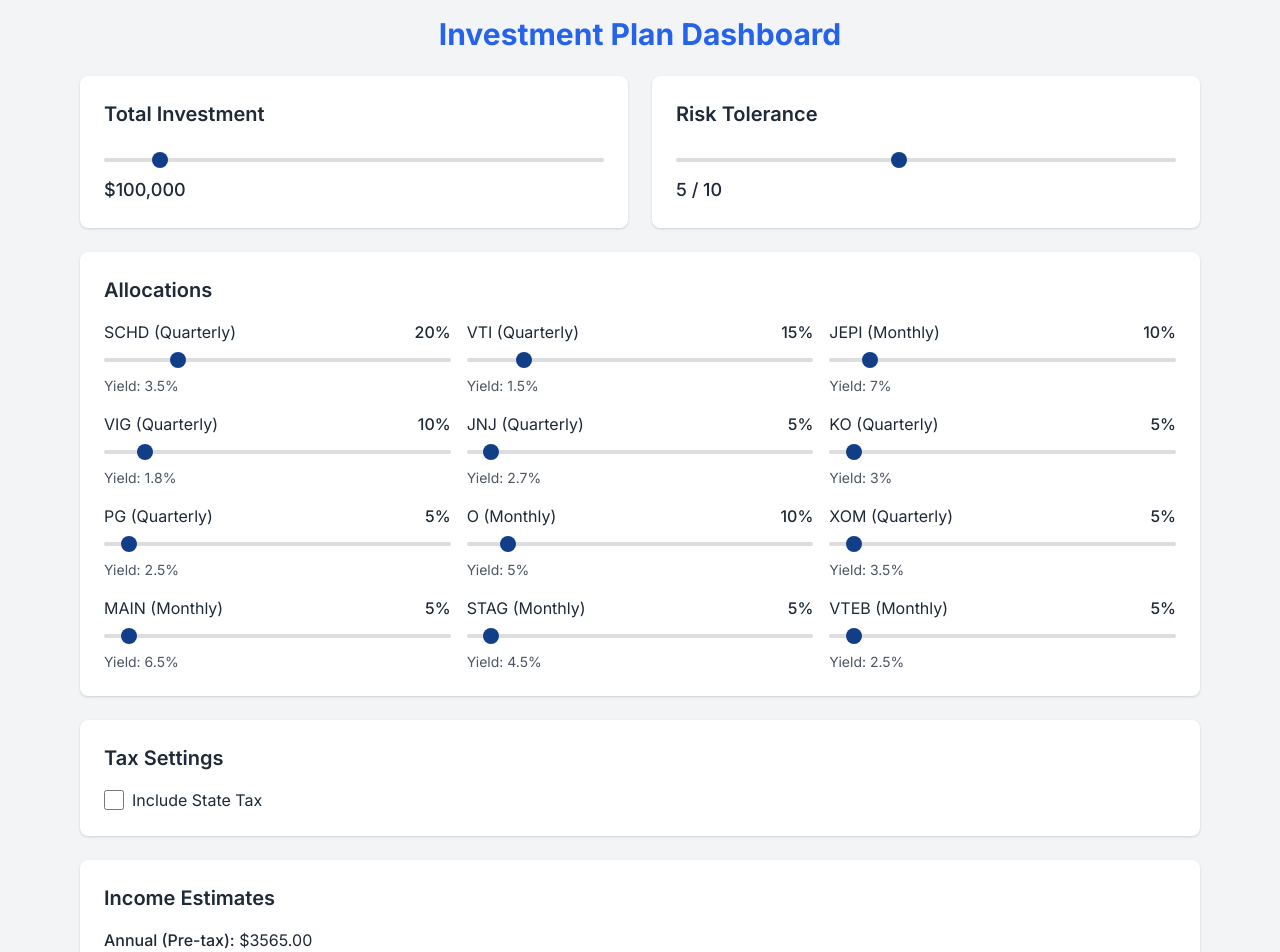
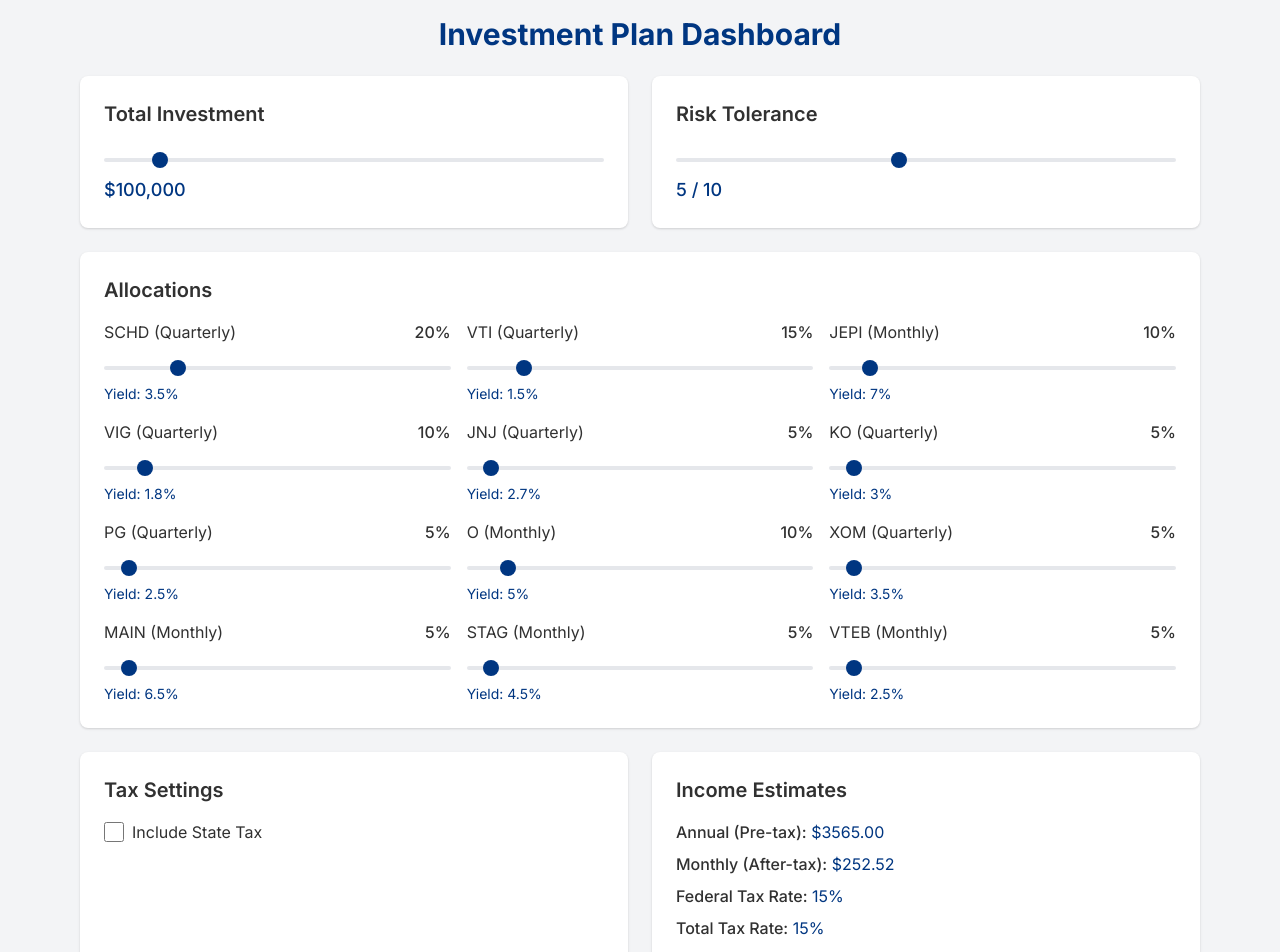
Before and after one commit to vmyazin/invest-planner, a React (Create React App) app: page / in a window 1280 px wide. Shown: the top 952 px of the page. Built offline with nearby package versions, Linux system fonts and the light colour scheme.

Commit message:
Update UI

```diff
--- a/src/App.js
+++ b/src/App.js
@@ -60,11 +60,12 @@
 
   return (
     <div className="p-4 max-w-6xl mx-auto bg-gray-100">
-      <h1 className="text-3xl font-bold mb-6 text-center text-blue-600">Investment Plan Dashboard</h1>
+      <h1 className="text-3xl font-bold mb-6 text-center text-primary">Investment Plan Dashboard</h1>
 
       <div className="grid grid-cols-1 md:grid-cols-2 gap-6">
         <div className="bg-white p-6 rounded-lg shadow">
-          <h2 className="text-xl font-semibold mb-4">Total Investment</h2>
+          <h2 className="text-xl font-semibold mb-4 text-secondary">Total Investment</h2>
+          <div className="slider-container">
             <input
               type="range"
               min="1000"
@@ -73,11 +74,13 @@
               onChange={(e) => setTotalInvestment(Number(e.target.value))}
               className="w-full"
             />
-          <p className="mt-2 text-lg font-medium">${totalInvestment.toLocaleString()}</p>
+          </div>
+          <p className="mt-2 text-lg font-medium text-primary">${totalInvestment.toLocaleString()}</p>
         </div>
 
         <div className="bg-white p-6 rounded-lg shadow">
-          <h2 className="text-xl font-semibold mb-4">Risk Tolerance</h2>
+          <h2 className="text-xl font-semibold mb-4 text-secondary">Risk Tolerance</h2>
+          <div className="slider-container">
             <input
               type="range"
               min="1"
@@ -86,19 +89,21 @@
               onChange={(e) => setRiskTolerance(Number(e.target.value))}
               className="w-full"
             />
-          <p className="mt-2 text-lg font-medium">{riskTolerance} / 10</p>
+          </div>
+          <p className="mt-2 text-lg font-medium text-primary">{riskTolerance} / 10</p>
         </div>
       </div>
 
       <div className="bg-white p-6 rounded-lg shadow mt-6">
-        <h2 className="text-xl font-semibold mb-4">Allocations</h2>
+        <h2 className="text-xl font-semibold mb-4 text-secondary">Allocations</h2>
         <div className="grid grid-cols-1 md:grid-cols-2 lg:grid-cols-3 gap-4">
           {Object.entries(allocations).map(([symbol, value]) => (
             <div key={symbol} className="space-y-2">
-              <label className="flex justify-between">
+              <label className="flex justify-between text-secondary">
                 <span>{symbol} ({paymentFrequency[symbol]})</span>
                 <span className="font-medium">{value}%</span>
               </label>
+              <div className="slider-container">
                 <input
                   type="range"
                   min="0"
@@ -107,51 +112,56 @@
                   onChange={(e) => handleAllocationChange(symbol, e.target.value)}
                   className="w-full"
                 />
-              <p className="text-sm text-gray-600">Yield: {yields[symbol]}%</p>
+              </div>
+              <p className="text-sm text-primary">Yield: {yields[symbol]}%</p>
             </div>
           ))}
         </div>
       </div>
 
+      <div className="grid grid-cols-1 md:grid-cols-2 gap-6">
+
         <div className="bg-white p-6 rounded-lg shadow mt-6">
-        <h2 className="text-xl font-semibold mb-4">Tax Settings</h2>
+          <h2 className="text-xl font-semibold mb-4 text-secondary">Tax Settings</h2>
           <div className="flex items-center space-x-2">
             <input
               type="checkbox"
               checked={includeStateTax}
               onChange={(e) => setIncludeStateTax(e.target.checked)}
-            className="form-checkbox h-5 w-5 text-blue-600"
+              className="form-checkbox h-5 w-5 text-accent"
             />
-          <label>Include State Tax</label>
+            <label className="text-secondary">Include State Tax</label>
           </div>
           {includeStateTax && (
             <div className="mt-4">
-            <label>State Tax Rate: {stateTaxRate}%</label>
+              <label className="text-secondary">State Tax Rate: {stateTaxRate}%</label>
               <input
                 type="range"
                 min="0"
                 max="15"
                 value={stateTaxRate}
                 onChange={(e) => setStateTaxRate(Number(e.target.value))}
-              className="w-full mt-2"
+                className="w-full mt-2 accent-accent"
               />
             </div>
           )}
         </div>
 
         <div className="bg-white p-6 rounded-lg shadow mt-6">
-        <h2 className="text-xl font-semibold mb-4">Income Estimates</h2>
-        <div className="space-y-2">
-          <p><span className="font-medium">Annual (Pre-tax):</span> ${annualIncome.toFixed(2)}</p>
-          <p><span className="font-medium">Monthly (After-tax):</span> ${monthlyIncome.toFixed(2)}</p>
-          <p><span className="font-medium">Federal Tax Rate:</span> {federalTaxRate}%</p>
-          {includeStateTax && <p><span className="font-medium">State Tax Rate:</span> {stateTaxRate}%</p>}
-          <p><span className="font-medium">Total Tax Rate:</span> {includeStateTax ? federalTaxRate + stateTaxRate : federalTaxRate}%</p>
+          <h2 className="text-xl font-semibold mb-4 text-secondary">Income Estimates</h2>
+          <div className="space-y-2 text-secondary">
+            <p><span className="font-medium">Annual (Pre-tax):</span> <span className="text-primary">${annualIncome.toFixed(2)}</span></p>
+            <p><span className="font-medium">Monthly (After-tax):</span> <span className="text-primary">${monthlyIncome.toFixed(2)}</span></p>
+            <p><span className="font-medium">Federal Tax Rate:</span> <span className="text-primary">{federalTaxRate}%</span></p>
+            {includeStateTax && <p><span className="font-medium">State Tax Rate:</span> <span className="text-primary">{stateTaxRate}%</span></p>}
+            <p><span className="font-medium">Total Tax Rate:</span> <span className="text-primary">{includeStateTax ? federalTaxRate + stateTaxRate : federalTaxRate}%</span></p>
           </div>
         </div>
 
+      </div>
+
       <div className="bg-white p-6 rounded-lg shadow mt-6">
-        <h2 className="text-xl font-semibold mb-4">10-Year Projection</h2>
+        <h2 className="text-xl font-semibold mb-4 text-secondary">10-Year Projection</h2>
         <ResponsiveContainer width="100%" height={300}>
           <LineChart data={generateProjections()}>
             <CartesianGrid strokeDasharray="3 3" />
@@ -159,7 +169,7 @@
             <YAxis />
             <Tooltip />
             <Legend />
-            <Line type="monotone" dataKey="value" stroke="#3b82f6" />
+            <Line type="monotone" dataKey="value" stroke="#f6821e" />
           </LineChart>
         </ResponsiveContainer>
       </div>
--- a/src/index.css
+++ b/src/index.css
@@ -6,6 +6,9 @@
 
 body {
   font-family: 'Inter', sans-serif;
+  background-color: var(--background-color);
+  color: var(--text-color);
+  line-height: 1.5;
 }
 
 body, button, input, select, textarea {
@@ -21,20 +24,6 @@
   font-weight: 600;
 }
 
-.max-w-6xl { max-width: 72rem; }
-.mx-auto { margin-left: auto; margin-right: auto; }
-.bg-gray-50 { background-color: #F9FAFB; }
-.p-4 { padding: 1rem; }
-.mb-6 { margin-bottom: 1.5rem; }
-.text-center { text-align: center; }
-.text-gray-800 { color: #1F2937; }
-.grid { display: grid; }
-.gap-6 { gap: 1.5rem; }
-.mt-6 { margin-top: 1.5rem; }
-.space-y-2 > * + * { margin-top: 0.5rem; }
-.text-sm { font-size: 0.875rem; }
-.text-gray-600 { color: #4B5563; }
-
 @media (min-width: 768px) {
   .md\:grid-cols-2 { grid-template-columns: repeat(2, minmax(0, 1fr)); }
 }
@@ -47,12 +36,6 @@
   --primary-color: #113e86;
   --text-color: #1f2937;
   --background-color: #f3f4f6;
-}
-
-body {
-  background-color: var(--background-color);
-  color: var(--text-color);
-  line-height: 1.5;
 }
 
 .bg-white {
@@ -91,3 +74,56 @@
 input[type="checkbox"] {
   accent-color: var(--primary-color);
 }
+
+/* Custom slider styles */
+.slider-container {
+  position: relative;
+}
+
+.slider-container:hover input[type="range"]::-webkit-slider-thumb {
+  background-color: #f6821e;
+}
+
+.slider-container:hover input[type="range"]::-moz-range-thumb {
+  background-color: #f6821e;
+}
+
+input[type="range"] {
+  -webkit-appearance: none;
+  width: 100%;
+  background: transparent;
+}
+
+input[type="range"]::-webkit-slider-thumb {
+  -webkit-appearance: none;
+  height: 16px;
+  width: 16px;
+  border-radius: 50%;
+  background: #003681;
+  cursor: pointer;
+  margin-top: -6px;
+  transition: background-color 0.2s;
+}
+
+input[type="range"]::-moz-range-thumb {
+  height: 16px;
+  width: 16px;
+  border-radius: 50%;
+  background: #003681;
+  cursor: pointer;
+  transition: background-color 0.2s;
+}
+
+input[type="range"]::-webkit-slider-runnable-track {
+  width: 100%;
+  height: 4px;
+  background: #e5e7eb;
+  border-radius: 2px;
+}
+
+input[type="range"]::-moz-range-track {
+  width: 100%;
+  height: 4px;
+  background: #e5e7eb;
+  border-radius: 2px;
+}
--- a/tailwind.config.js
+++ b/tailwind.config.js
@@ -1,14 +1,13 @@
-/** @type {import('tailwindcss').Config} */
 module.exports = {
   content: [
     "./src/**/*.{js,jsx,ts,tsx}",
   ],
   theme: {
     extend: {
-      extend: {
-        gap: {
-          '4': '1rem',
-        }
+      colors: {
+        'accent': '#f6821e',
+        'primary': '#003681',
+        'secondary': '#313131',
       },
     },
   },
```
Lines whose indentation alone changed are shown as unchanged.
